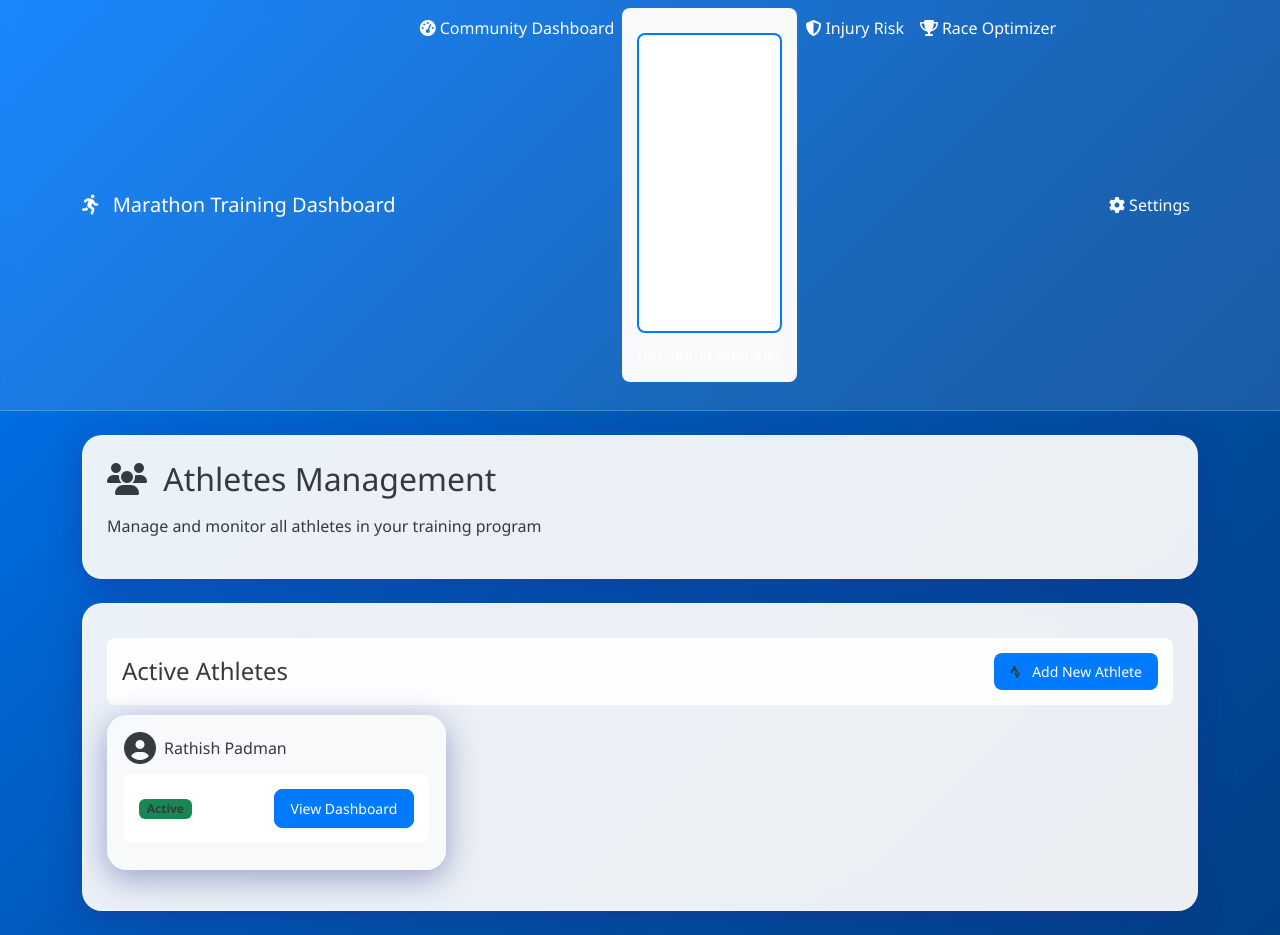
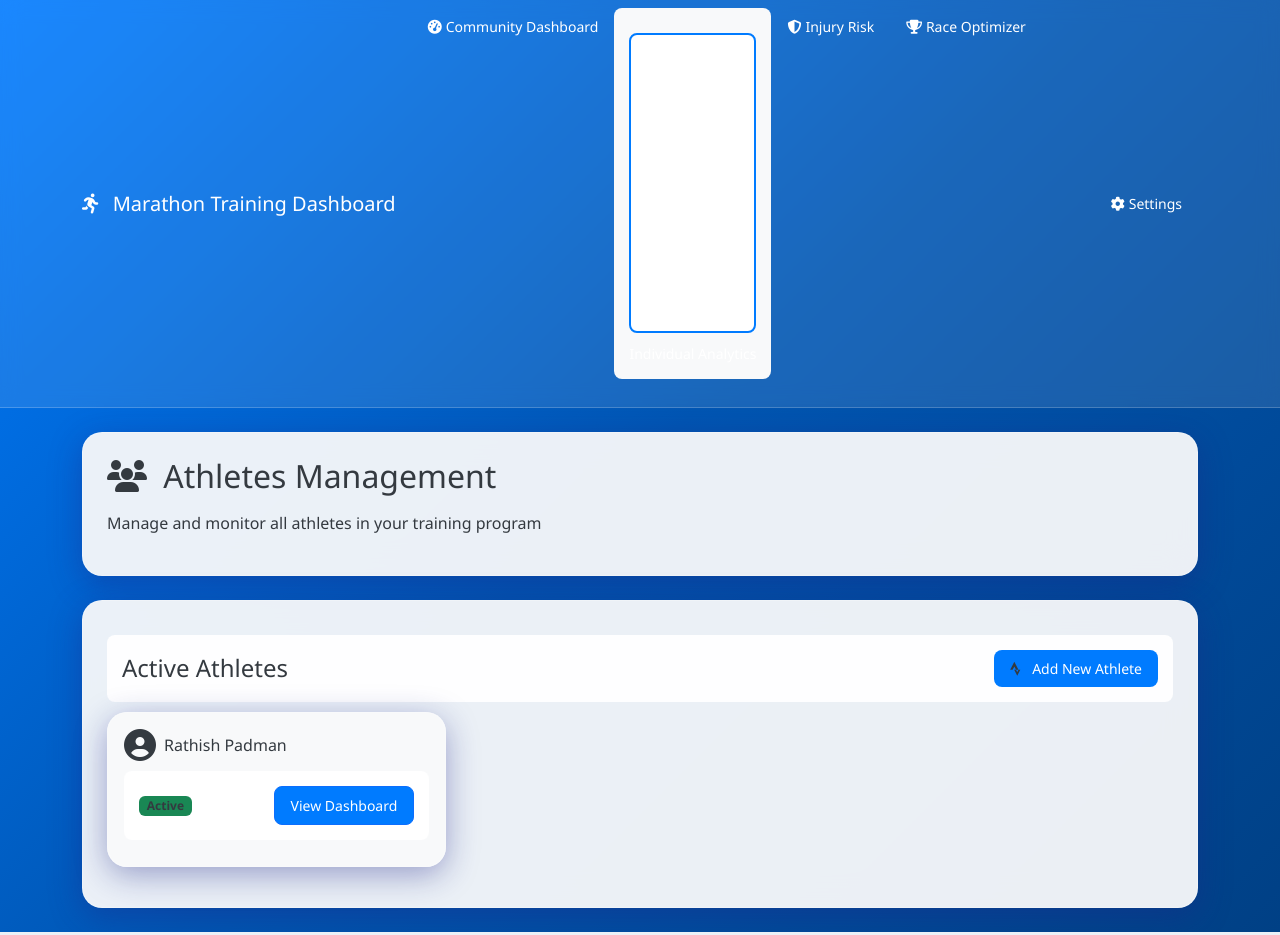
Before and after one commit to rathishpadman/MarathonTraining, a Flask app: page /athletes in a window 1280 px wide. Run offline with Flask 3, Linux system fonts and the light colour scheme; some libraries are stand-ins or nearby versions.

Commit message:
Improve website appearance and fix chart issues for better user experience
Adds error handling to chart creation and adjusts navbar link styling, including a new image asset.

Replit-Commit-Author: Agent
Replit-Commit-Session-Id: 5c1f6d80-3487-4c38-bd07-83e1bf6c3d69
Replit-Commit-Screenshot-Url: https://storage.googleapis.com/screenshot-production-us-central1/4af7ab70-3715-49e2-9c42-d1b05d91b220/3e62b9eb-b47d-410d-9bfe-c85e25ffee8e.jpg

```diff
--- a/templates/base.html
+++ b/templates/base.html
@@ -126,6 +126,14 @@
             font-weight: 500;
             font-size: 14px;
             transition: all 0.3s ease;
+            max-width: 200px;
+            height: auto;
+        }
+
+        .navbar-nav .nav-link {
+            padding: 0.5rem 1rem !important;
+            font-size: 14px !important;
+            white-space: nowrap;
         }
 
         .btn {
```
Also changed, not shown: templates/analytics.html (+11 -5 lines), attached_assets/image_1749369852012.png (added).
